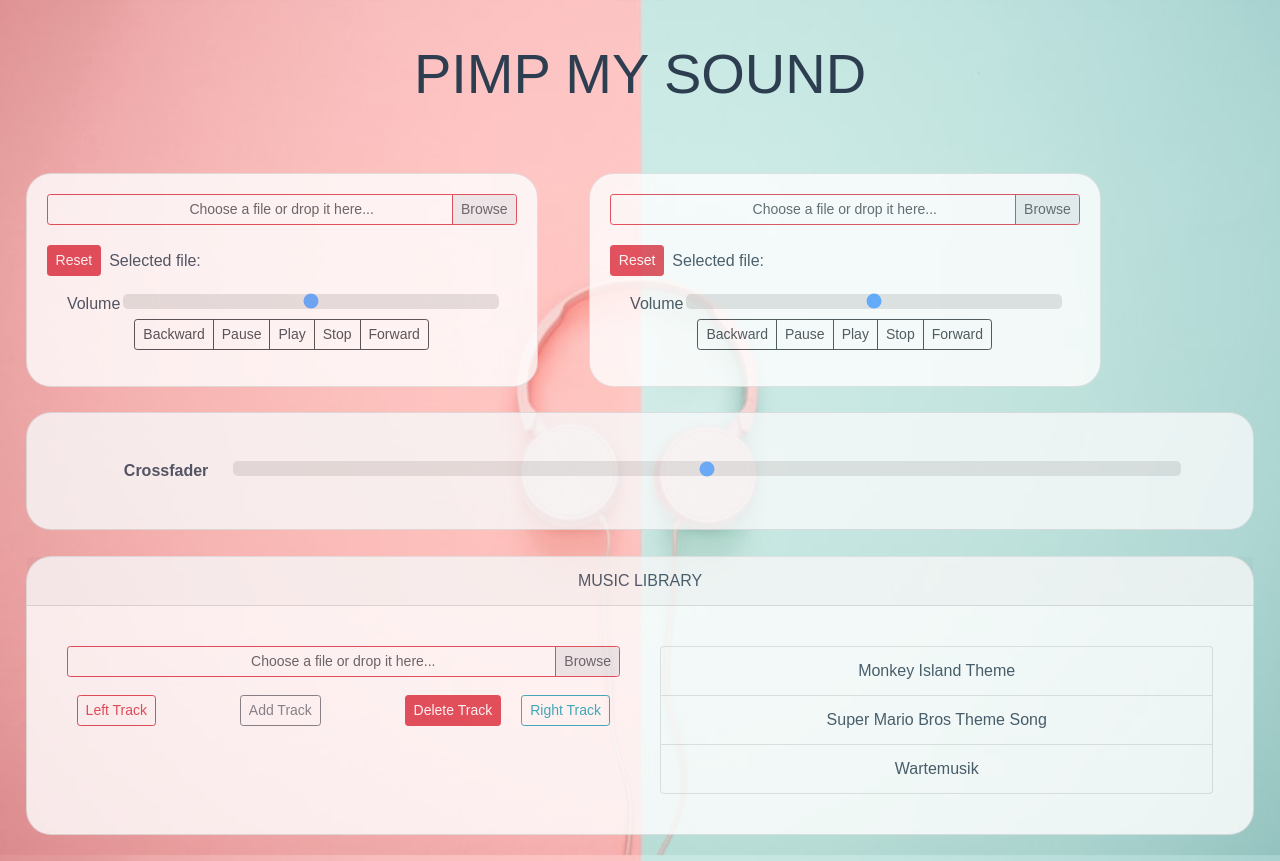
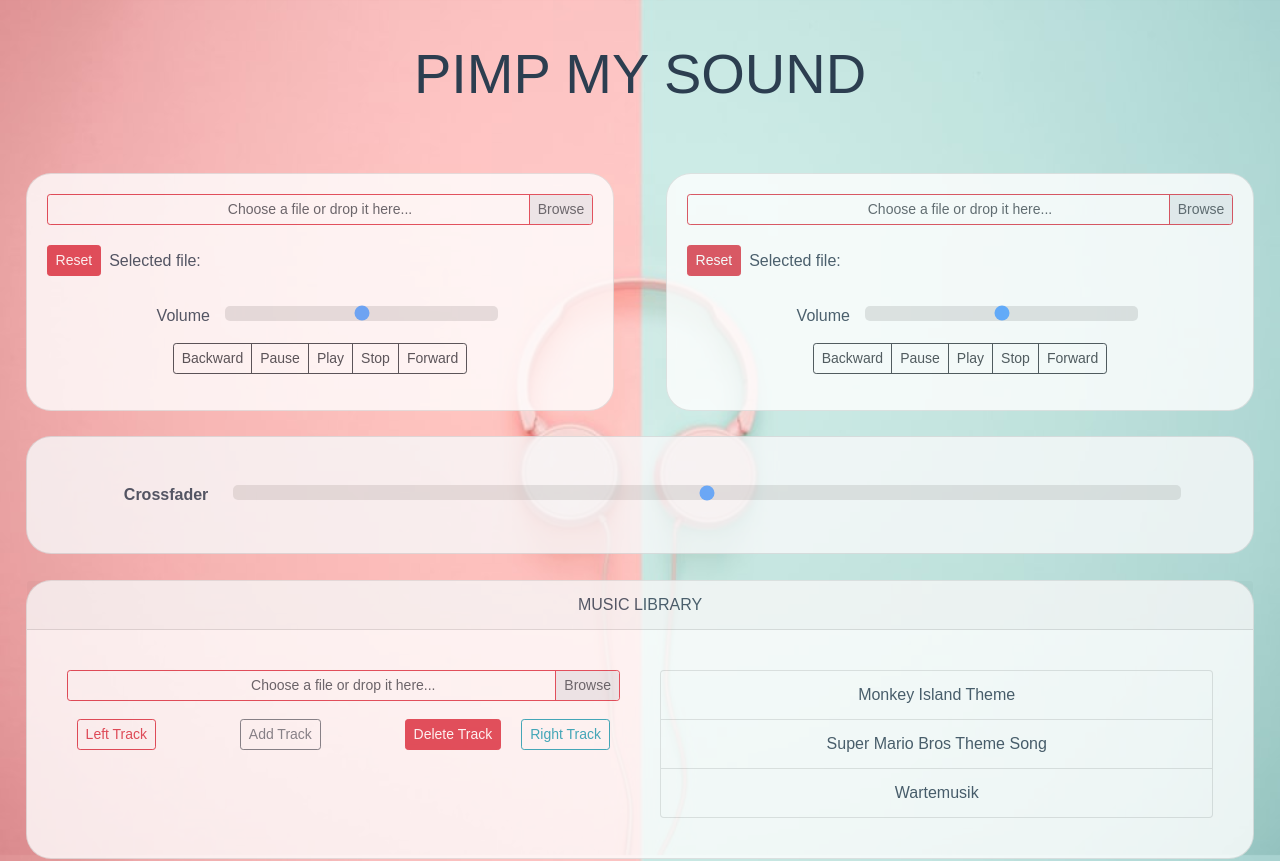
Before and after one commit to aimazeme/PimpMySound, a Vue app: page / in a window 1280 px wide. Shown: the top 861 px of the page. Built offline with nearby package versions, Linux system fonts and the light colour scheme; no server answers.

Commit message:
ordentlich

```diff
--- a/src/components/FileInput.vue
+++ b/src/components/FileInput.vue
@@ -25,7 +25,7 @@
             <p class="mt-3">Selected file: {{file ? file.name : ''}}</p>
           </b-form>
 
- <div class="sliderContainer">
+    <div class="sliderContainer" id="volSlideContainer">
 
         <label for="volSlider" id="VolSlider" class="sliderLabel">Volume</label>
         <input id="volSlider" type="range" min="0" max= {sliderMaxValue} v-model="sliderValue" class="slider" v-on:input="adjustVolume">
@@ -272,7 +272,7 @@ increasePlaybackRate(){
 #card {
   opacity: 0.8;
   border-radius: 25px;
-  width: 40%;
+  width: 46%;
   height: 50%;
   float: left;
   margin: 2%;
@@ -292,10 +292,9 @@ increasePlaybackRate(){
 }
 
 #VolSlider {
-    padding: 2px;
-    margin: 1px
+    padding: 10px;
+    margin: 5px;
 }
-
 
 .sliderContainer {
     width: 100%;
@@ -311,7 +310,7 @@ increasePlaybackRate(){
 
 .slider {
     -webkit-appearance: none;
-  width: 80%;
+  width: 50%;
   height: 15px;
   border-radius: 5px;
   background: #d3d3d3;
```
